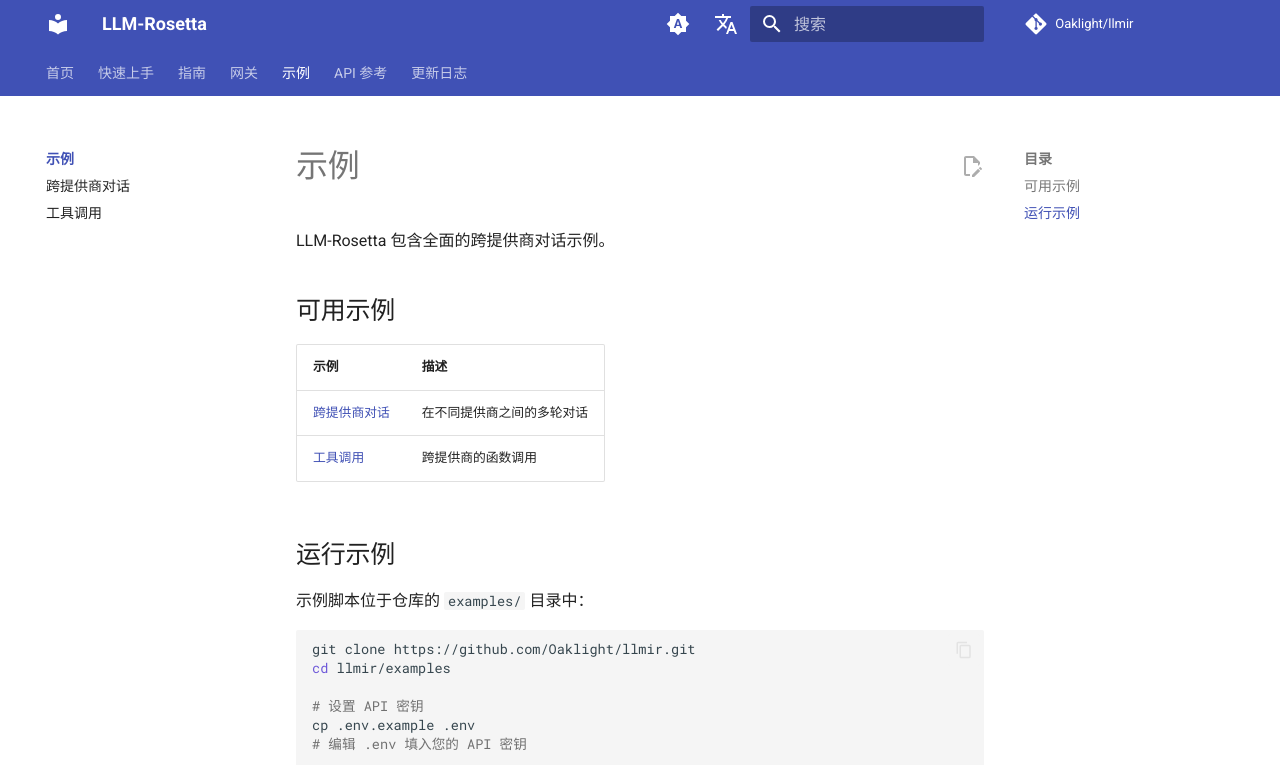
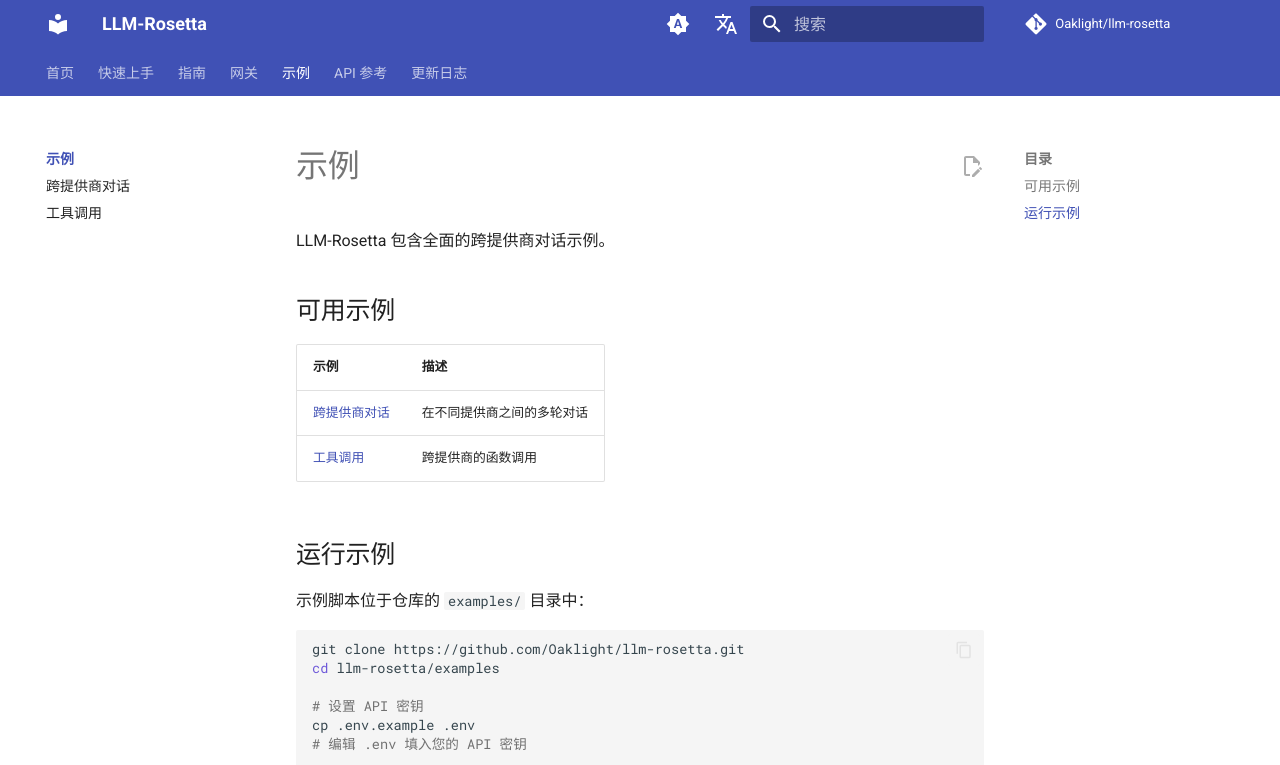
Before and after one commit to Oaklight/llm-rosetta, an MkDocs documentation site: the page built from docs/examples/index.md, in a window 1280 px wide and 1028 px high. Shown: the top 765 px of the window. Built offline with MkDocs 1.6.1 and Material for MkDocs 9.7.7, drawn with Linux system fonts in a browser that asks for light colours; comment, search, counter and statistics services are not loaded.

Commit message:
fix: update remaining llmir references to llm-rosetta in docs and config
Update GitHub badge URL, git clone URLs, site_url, repo_name,
repo_url, and social links to use the new llm-rosetta name.

````diff
--- a/docs/examples/index.md
+++ b/docs/examples/index.md
@@ -18,8 +18,8 @@
 示例脚本位于仓库的 `examples/` 目录中：
 
 ```bash
-git clone https://github.com/Oaklight/llmir.git
-cd llmir/examples
+git clone https://github.com/Oaklight/llm-rosetta.git
+cd llm-rosetta/examples
 
 # 设置 API 密钥
 cp .env.example .env
--- a/mkdocs.yml
+++ b/mkdocs.yml
@@ -1,9 +1,9 @@
 site_name: LLM-Rosetta
 site_description: 大语言模型罗塞塔石 - LLM 提供商之间的统一消息格式转换库
 site_author: Peng Ding
-site_url: https://llmir.readthedocs.io/zh/
-repo_name: Oaklight/llmir
-repo_url: https://github.com/Oaklight/llmir
+site_url: https://llm-rosetta.readthedocs.io/zh/
+repo_name: Oaklight/llm-rosetta
+repo_url: https://github.com/Oaklight/llm-rosetta
 copyright: Copyright &copy; 2024 Peng Ding
 
 theme:
@@ -76,7 +76,7 @@
 extra:
   social:
     - icon: fontawesome/brands/github
-      link: https://github.com/Oaklight/llmir
+      link: https://github.com/Oaklight/llm-rosetta
     - icon: fontawesome/brands/python
       link: https://pypi.org/project/llm-rosetta/
   alternate:
````
Also changed, not shown: docs/getting-started/installation.md (+2 -2 lines), docs/index.md (+1 -1 lines).
